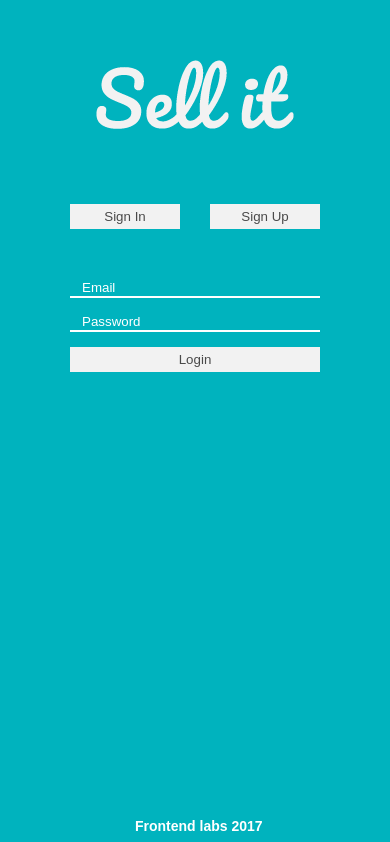
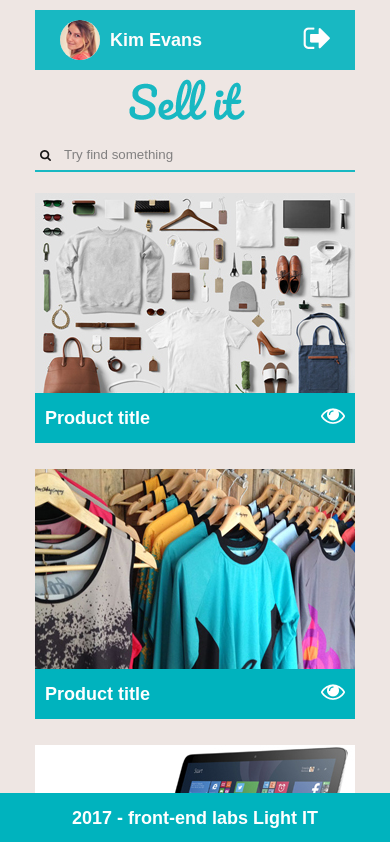
Before and after one commit to DimaTrue/markup-sell-it, a React (Create React App) app: page / in a window 390 px wide. Shown: the top 842 px of the page. Built offline with nearby package versions, Linux system fonts and the light colour scheme.

Commit message:
add Switch in App, NoMatch-component

```diff
--- a/package.json
+++ b/package.json
@@ -4,8 +4,10 @@
   "private": true,
   "dependencies": {
     "node-sass": "^4.11.0",
+    "prop-types": "^15.7.2",
     "react": "^16.8.6",
     "react-dom": "^16.8.6",
+    "react-jss": "^8.6.1",
     "react-router-dom": "^5.0.0",
     "react-scripts": "2.1.8"
   },
--- a/src/App.js
+++ b/src/App.js
@@ -1,16 +1,22 @@
 import React from 'react';
 import './App.scss';
 import Login from './components/login/login';
+import NoMatch from './components/NoMatch/NoMatch';
+
 import ProductList from './components/productList/productList';
-import { BrowserRouter, Route } from "react-router-dom";
+import { BrowserRouter, Switch, Route } from "react-router-dom";
+
 
 
 const App = () => (
   <BrowserRouter>
-    <div className="App">
-      <Route path='/' exact component={Login} />
-      <Route path='/productlist' component={ProductList} />
-    </div>
+    <Switch>
+      <div className="App">
+        <Route path='/login' exact component={Login} />
+        <Route path='/' exact component={ProductList} />
+        <Route component={NoMatch}/>
+      </div>
+    </Switch>
   </BrowserRouter>
 );
 
--- /dev/null
+++ b/src/components/NoMatch/NoMatch.js
@@ -0,0 +1,8 @@
+import React from 'react';
+
+const NoMatch = () => (
+    <div>
+        Sorry, something wrong
+    </div>
+);
+export default NoMatch;
--- a/src/components/formRegistration/formRegistration.js
+++ b/src/components/formRegistration/formRegistration.js
@@ -2,12 +2,12 @@ import React from 'react';
 import { Link } from 'react-router-dom';
 
 const FormRegistration = () => (
-  <form action="/productlist" className="form">
+  <form action="/" className="form">
     <input type="text" placeholder="Create your login" autoComplete="on" />
     <input type="email" placeholder="Email" autoComplete="on" />
     <input type="password" placeholder="Password" autoComplete="on" />
     <input type="password" placeholder="Repeat the Password" autoComplete="on" />
-    <button className="form__btn"><Link to='/productlist'>Registration</Link></button>
+    <button className="form__btn"><Link to='/'>Registration</Link></button>
   </form>
 );
 
--- a/src/components/formSignIn/formSignIn.js
+++ b/src/components/formSignIn/formSignIn.js
@@ -2,10 +2,10 @@ import React from 'react';
 import { Link } from 'react-router-dom';
 
 const FormSignIn = () => (
-  <form action="/productlist" className="form">
+  <form action="/" className="form">
     <input type="email" placeholder="Email" autoComplete="on" />
     <input type="password" placeholder="Password" autoComplete="on" />
-    <button className="form__btn"><Link to='/productlist'>Login</Link></button>
+    <button className="form__btn"><Link to='/'>Login</Link></button>
   </form>
 );
 
--- a/src/components/header/header.js
+++ b/src/components/header/header.js
@@ -10,12 +10,12 @@ const Header = () => (
     <div className="container">
       <div className="wrapper">
         <div className="logo">
-          <Link to='/'><img className="logo__img" src={logo} alt="logo" /></Link>
+          <Link to='/login'><img className="logo__img" src={logo} alt="logo" /></Link>
         </div>
         <Search />
         <div className="user-menu">
           <div className="user-menu_not_authorizated">
-            Welcome, <Link to="/" className="link">login</Link> or <Link to="/" className="link">register</Link> for
+            Welcome, <Link to="/login" className="link">login</Link> or <Link to="/" className="link">register</Link> for
             start !
               </div>
           <div className="user-menu_authorizated">
@@ -24,11 +24,11 @@ const Header = () => (
                 <img className="user__avatar" src={user} alt="user" />
                 <span className="user__name">Kim Evans</span>
               </div>
-              <Link className="user__logout" to='/'><img src={icon} alt="icon" /></Link>
+              <Link className="user__logout" to='/login'><img src={icon} alt="icon" /></Link>
             </div>
             <div className="submenu">
-              <span className="submenu__text"><Link className="submenu__link" to="/">Add new post</Link></span>
-              <span className="submenu__profile"><Link className="submenu__link" to="/">Profile</Link></span>
+              <span className="submenu__text"><Link className="submenu__link" to="/login">Add new post</Link></span>
+              <span className="submenu__profile"><Link className="submenu__link" to="/login">Profile</Link></span>
             </div>
           </div>
         </div>
--- a/src/components/productList/productList.js
+++ b/src/components/productList/productList.js
@@ -3,13 +3,16 @@ import Header from '../header/header';
 import Footer from '../footer/footer';
 import data from '../../data/data';
 import ProductItem from '../productItem/productItem';
+import Proptypes from 'prop-types';
+import style from './productList.module.scss'; ////module css!!!!
+
 
 const ProductList = () => (
   <Fragment>
     <Header />
-    <div className="section">
-      <div className="container">
-        <div className="product-list">
+    <div className={style.section}>
+      <div className={style.container}>
+        <div className={style.productList}>
           {data.products.map(({ id, img, eye }) => <ProductItem key={id} img={img} eye={eye} />)}
         </div>
       </div>
@@ -17,5 +20,7 @@ const ProductList = () => (
     <Footer />
   </Fragment>
 );
-
+ProductList.propTypes ={
+  data: Proptypes.array,
+};
 export default ProductList;
--- /dev/null
+++ b/src/components/productList/productList.module.scss
@@ -0,0 +1,18 @@
+@import '../../variables.scss';
+
+.section {
+  margin-top: 80px;
+}
+
+.productList {
+  display: flex;
+  flex-wrap: wrap;
+  justify-content: center;
+}
+
+/* .......................media........................*/
+@media screen and (max-width: 900px) {
+  .section {
+    margin-top: 180px;
+  }
+}
--- a/src/index.scss
+++ b/src/index.scss
@@ -2,7 +2,7 @@
 @import './components/formSignIn/formSignIn.scss';
 @import './components/formRegistration/formRegistration.scss';
 @import './components/header/header.scss';
-@import './components/productList/productList.scss';
+// @import './components/productList/productList.scss';
 @import './components/productItem/productItem.scss';
 @import './components/footer/footer.scss';
 @import './components/search/search.scss';
```
Also changed, not shown: src/components/ErrorBoundary/ErrorBoundary.js (added, +30 -0 lines), src/components/footer/footer.js (+11 -0 lines), src/components/productItem/productItem.module.scss (added, +14 -0 lines).
